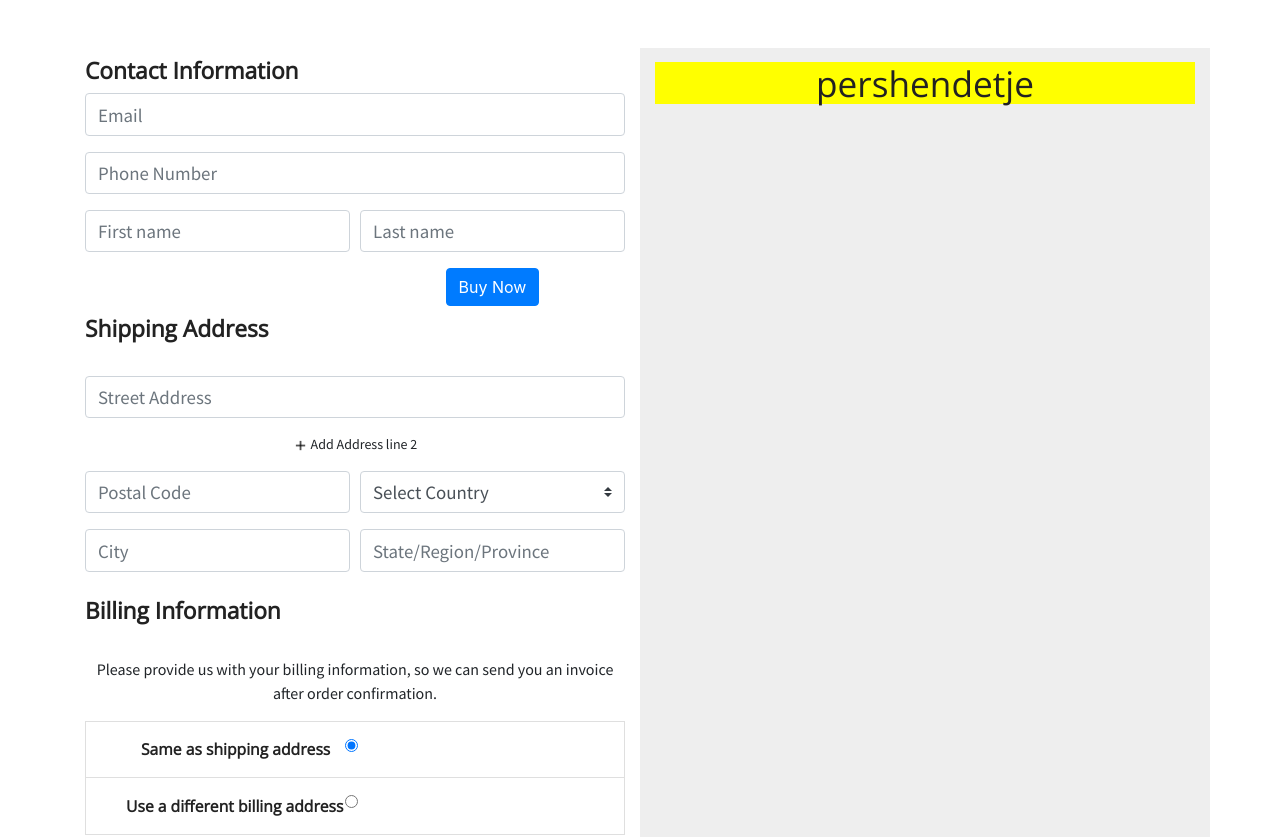
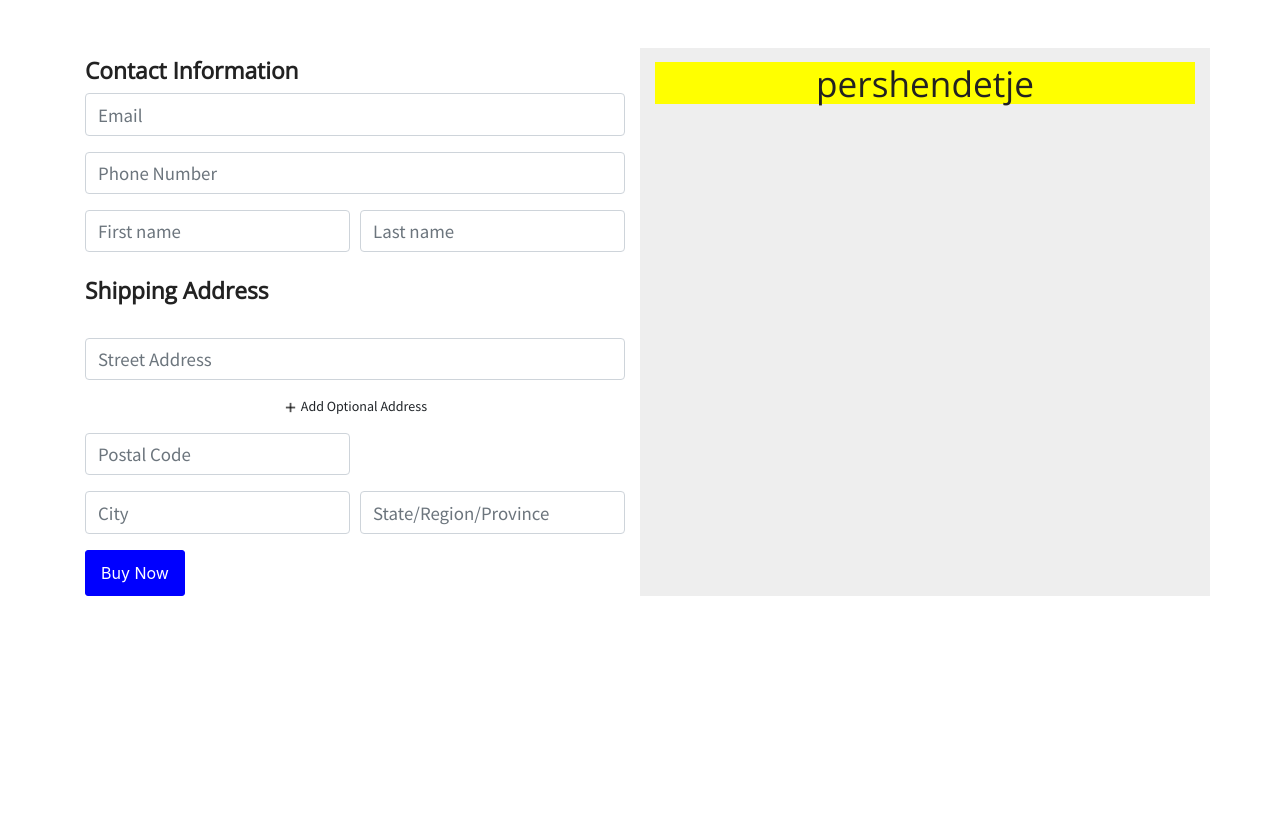
Before and after one commit to arb1ona/Cubbit-assignment, a React (Create React App) app: page / in a window 1280 px wide. Shown: the top 837 px of the page. After the commit the page ends 800 px from the top, so only its background shows below. Built offline with nearby package versions, Linux system fonts and the light colour scheme.

Commit message:
shipping

```diff
--- a/src/assets/css/styles.scss
+++ b/src/assets/css/styles.scss
@@ -271,6 +271,21 @@ p {
     }
   }
 }
+button {
+  display: block;
+  padding: 10px;
+  min-width: 100px;
+  border-radius: 3px;
+  border: 1px solid blue;
+  background-color: blue;
+  color: white;
+}
+
+button[disabled] {
+  background-color: #cccccc !important;
+  border: 1px solid #999999 !important;
+  color: blue !important;
+}
 
 .footer {
   width: 100%;
--- a/src/components/CheckoutForm.js
+++ b/src/components/CheckoutForm.js
@@ -1,10 +1,6 @@
 import React, { Component } from "react";
 import { Container, Row, Col } from "react-bootstrap";
-import BillingInfo from "./left/BillingInfo";
 import ContactInfo from "./left/ContactInfo";
-import Payment from "./left/Payment";
-import ShippingAddress from "./left/ShippingAddress";
-import ShippingMethod from "./left/ShippingMethod";
 
 export default class CheckoutForm extends Component {
   render() {
@@ -13,10 +9,6 @@ export default class CheckoutForm extends Component {
         <Row className="mt-5">
           <Col className="left-col-container" md="6">
             <ContactInfo />
-            <ShippingAddress />
-            <BillingInfo />
-            <ShippingMethod />
-            <Payment />
           </Col>
           <Col className="right-col-container" md="6">
             <h1 style={{ backgroundColor: "yellow" }}>pershendetje</h1>
--- a/src/components/left/ContactInfo.js
+++ b/src/components/left/ContactInfo.js
@@ -1,5 +1,8 @@
 import React, { Component } from "react";
 import { Form, FormGroup, Input, Row, Col, Button } from "reactstrap";
+import Toggle from "../Toggle";
+import PlusIcon from "../../assets/images/_ionicons_svg_md-add.png";
+import CountryOptions from "./input_options/countryOptions";
 import { emailRegex, formValid } from "../services/inputValidator";
 
 export default class ContactInfo extends Component {
@@ -11,11 +14,20 @@ export default class ContactInfo extends Component {
       phone: null,
       firstName: null,
       lastName: null,
+      address: null,
+      address2: "",
+      postalCode: null,
+      city: null,
+      state: null,
       formErrors: {
         email: "",
         phone: "",
         firstName: "",
         lastName: "",
+        address: "",
+        postalCode: "",
+        city: "",
+        state: "",
       },
     };
   }
@@ -26,10 +38,18 @@ export default class ContactInfo extends Component {
     if (formValid(this.state)) {
       console.log(`
       --SUBMITTING--
+      CONTACT INFO
       Email: ${this.state.email}
       Phone: ${this.state.phone}
       First Name: ${this.state.firstName}
       Last Name: ${this.state.lastName}
+
+      SHIPPING ADDRESS
+      Street address: ${this.state.address}
+      Optional address: ${this.state.address2}
+      PostalCode: ${this.state.postalCode}
+      City: ${this.state.city}
+      State: ${this.state.state}
 
       `);
     } else {
@@ -64,6 +84,21 @@ export default class ContactInfo extends Component {
         formErrors.lastName =
           value.length < 3 ? "minimum 3 characaters required" : "";
         break;
+      case "address":
+        formErrors.address =
+          value.length < 3 ? "Street address is required" : "";
+        break;
+      case "postalCode":
+        formErrors.postalCode =
+          value.length < 3 ? "Postal code is required" : "";
+        break;
+      case "city":
+        formErrors.city = value.length < 3 ? "City is required" : "";
+        break;
+      case "state":
+        formErrors.state =
+          value.length < 3 ? "State/Region/Province is required" : "";
+        break;
       default:
         break;
     }
@@ -76,6 +111,8 @@ export default class ContactInfo extends Component {
 
     return (
       <Form onSubmit={this.handleSubmit}>
+        {/* --------------------------CONTACT INFORMATION--------------------------------- */}
+
         <Row className="container-fluid co-title-row">
           <h4>Contact Information</h4>
         </Row>
@@ -136,13 +173,112 @@ export default class ContactInfo extends Component {
                   <span className="errorMessage">{formErrors.lastName}</span>
                 )}
               </FormGroup>
-              <div className="buyNow">
-                <Button color="primary" type="submit">
-                  Buy Now
-                </Button>
-              </div>
             </Col>
           </Row>
+        </div>
+        {/* ---------------------CONTACT INFORMATION END--------------------------------------- */}
+
+        {/* ------------------------------------SHIPPING ADDRESS----------------------------------------------------------              */}
+        <Row className="container-fluid co-title-row mb-4">
+          <h4>Shipping Address</h4>
+        </Row>
+        <FormGroup>
+          <Input
+            className={formErrors.address.length > 0 ? "error" : null}
+            type="text"
+            name="address"
+            placeholder="Street Address"
+            noValidate
+            onChange={this.handleChange}
+          />
+          {formErrors.address.length > 0 && (
+            <span className="errorMessage">{formErrors.address}</span>
+          )}
+        </FormGroup>
+        <FormGroup>
+          <Toggle>
+            {({ on, off, toggle }) => (
+              <div className="toggle-container address2-text">
+                {on && (
+                  <Input
+                    type="text"
+                    name="address2"
+                    placeholder="Apartment, entry, etc. (optional)"
+                    onChange={this.handleChange}
+                  />
+                )}
+                {off && (
+                  <div onClick={toggle}>
+                    <p className="p-xs">
+                      <img
+                        className="toggle-ico"
+                        src={PlusIcon}
+                        alt="expand icon"
+                      />{" "}
+                      Add Optional Address
+                    </p>
+                  </div>
+                )}
+              </div>
+            )}
+          </Toggle>
+        </FormGroup>
+        <Row form>
+          <Col md={6}>
+            <FormGroup>
+              <Input
+                className={formErrors.postalCode.length > 0 ? "error" : null}
+                type="text"
+                name="postalCode"
+                placeholder="Postal Code"
+                onChange={this.handleChange}
+              />
+              {formErrors.postalCode.length > 0 && (
+                <span className="errorMessage">{formErrors.postalCode}</span>
+              )}
+            </FormGroup>
+          </Col>
+          {/* <Col md={6}>
+            <FormGroup className="dropdown-container">
+              <CountryOptions onChange={this.handleChange} />
+            </FormGroup>
+          </Col> */}
+        </Row>
+        <Row form>
+          <Col md={6}>
+            <FormGroup className="dropdown-container">
+              <Input
+                className={formErrors.city.length > 0 ? "error" : null}
+                type="text"
+                name="city"
+                placeholder="City"
+                onChange={this.handleChange}
+              />
+              {formErrors.city.length > 0 && (
+                <span className="errorMessage">{formErrors.city}</span>
+              )}
+            </FormGroup>
+          </Col>
+          <Col md={6}>
+            <FormGroup>
+              <Input
+                className={formErrors.state.length > 0 ? "error" : null}
+                type="text"
+                name="state"
+                placeholder="State/Region/Province"
+                onChange={this.handleChange}
+              />
+              {formErrors.state.length > 0 && (
+                <span className="errorMessage">{formErrors.state}</span>
+              )}
+            </FormGroup>
+          </Col>
+        </Row>
+        {/* ---------------------------END OF SHIPPING ADDRESS------------------------------------------------------------ */}
+        <div className="buyNow">
+          <button disabled={!formValid} color="primary" type="submit">
+            Buy Now
+          </button>
         </div>
       </Form>
     );
```
